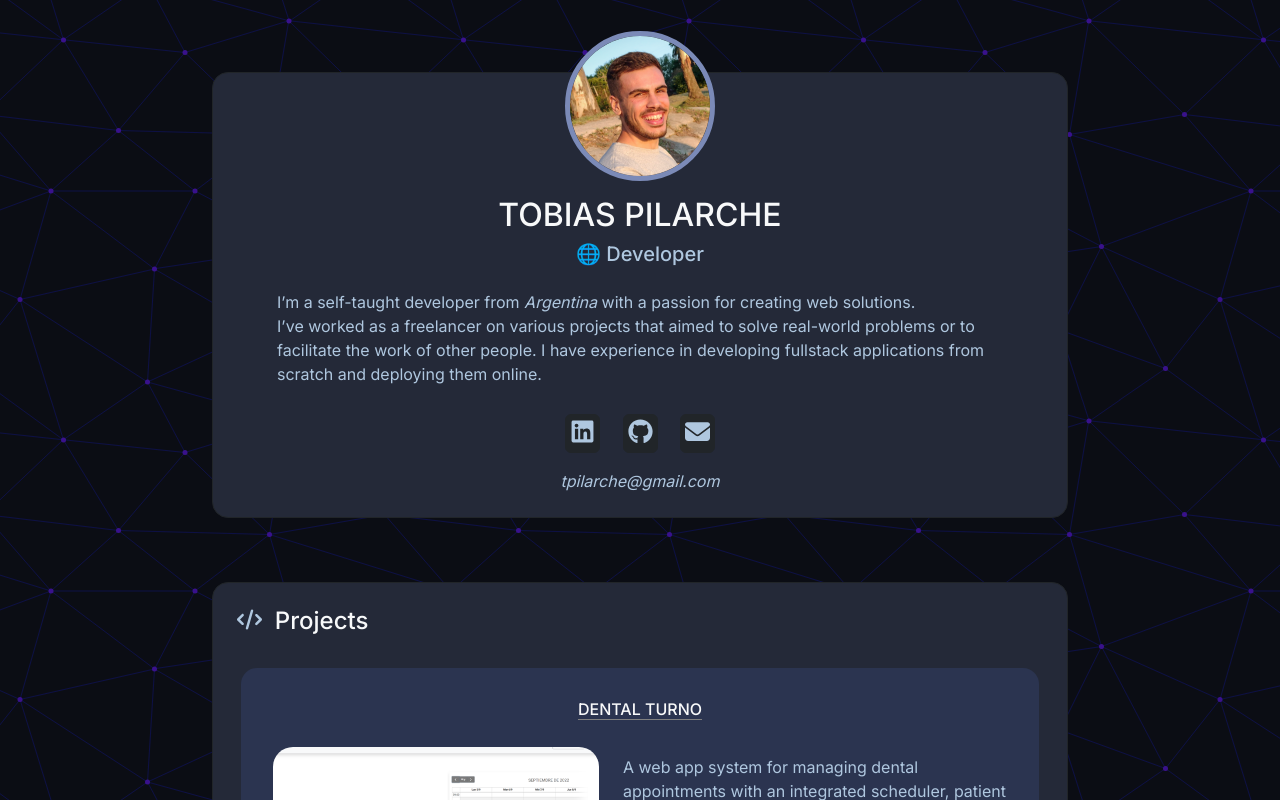
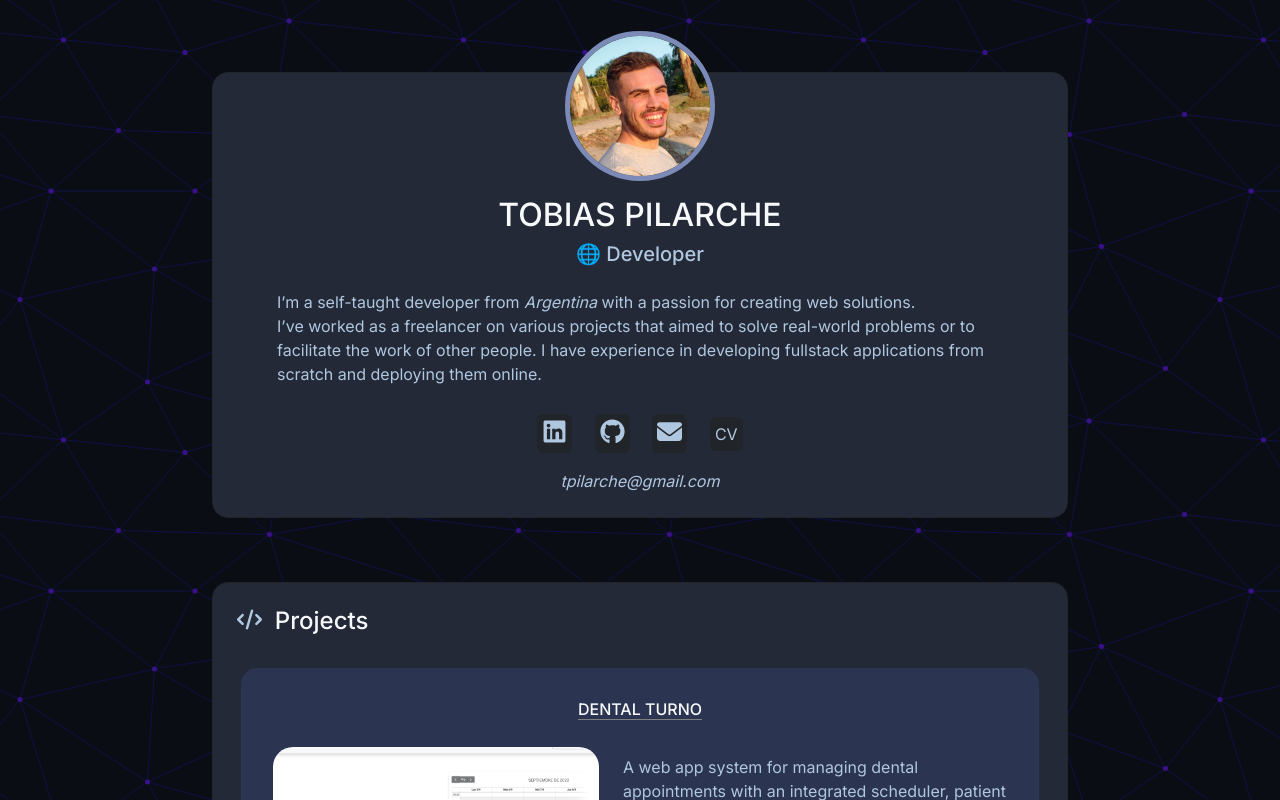
Before and after one commit to tobsailbot/portfolio-projects, a Next.js app: page / in a window 1280 px wide. Shown: the top 800 px of the page. Built offline with nearby package versions, Linux system fonts and the light colour scheme.

Commit message:
download cv btn

```diff
--- a/src/app/page.tsx
+++ b/src/app/page.tsx
@@ -10,6 +10,7 @@ import { FontAwesomeIcon } from "@fortawesome/react-fontawesome"
 import { faGithub } from "@fortawesome/free-brands-svg-icons"
 import { faLinkedin } from "@fortawesome/free-brands-svg-icons"
 import { faCode } from '@fortawesome/free-solid-svg-icons'
+import { faFileArrowDown } from '@fortawesome/free-solid-svg-icons'
 import { faEnvelope } from '@fortawesome/free-solid-svg-icons'
 import { faGraduationCap } from '@fortawesome/free-solid-svg-icons'
 import { faWrench } from '@fortawesome/free-solid-svg-icons'
@@ -100,6 +101,8 @@ export default function Home() {
           <a className='btn p-1 btn-dark' href={'https://github.com/tobsailbot?tab=repositories'} target='_blank'><FontAwesomeIcon style={iconSize} icon={faGithub} /></a>
           &nbsp; &nbsp; &nbsp;
           <button className='btn p-1 btn-dark' onClick={handleClick}><FontAwesomeIcon style={iconSize} icon={faEnvelope} /></button>
+          &nbsp; &nbsp; &nbsp;
+          <a className='btn p-1 btn-dark about ' href="/files/CV-Tobias-Pilarche.pdf" download >CV</a>
         </div>
         <div className='text-center mt-3 mb-3'>
           <i className='about' id="selectme" ref={selectMeRef}>tpilarche@gmail.com</i>
```
Also changed, not shown: 1 other file (tests, documents, lock files or other folders).
